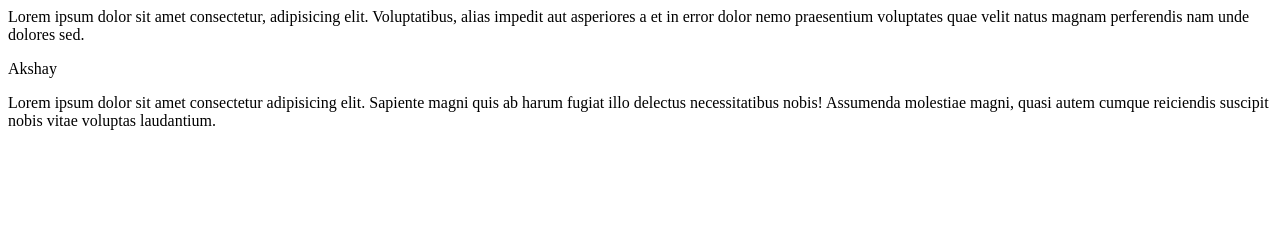
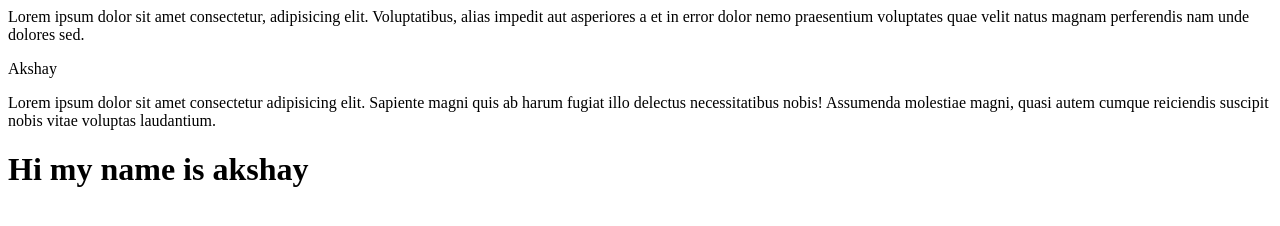
Before and after one commit to Akshay132690/Akshay132690.github.io, a plain HTML site: page index.html in a window 1280 px wide. Drawn offline with Linux system fonts and the light colour scheme.

Commit message:
Update index.html

```diff
--- a/index.html
+++ b/index.html
@@ -15,6 +15,7 @@
     Lorem ipsum dolor sit amet consectetur adipisicing elit. Sapiente magni quis ab harum fugiat illo delectus
     necessitatibus nobis! Assumenda molestiae magni, quasi autem cumque reiciendis suscipit nobis vitae voluptas
     laudantium.
+    <h1>Hi my name is akshay</h1>
 </body>
 
 </html>
```
